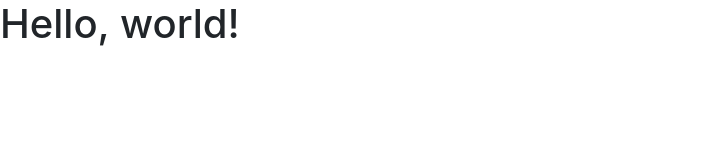
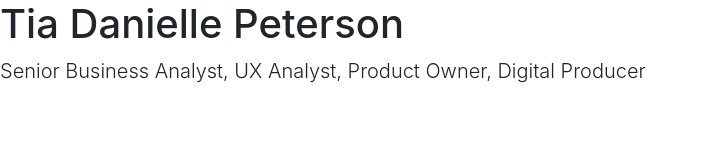
Before and after one commit to tdpeterson1980/testsite, a plain HTML site: page index.html in a window 1280 px wide. Shown: the whole page, without its empty margins (0-705 px from the left). Drawn offline with nearby package versions, Linux system fonts and the light colour scheme.

Commit message:
Update index.html

```diff
--- a/index.html
+++ b/index.html
@@ -8,10 +8,12 @@
     <!-- Bootstrap CSS -->
     <link rel="stylesheet" href="https://stackpath.bootstrapcdn.com/bootstrap/4.4.1/css/bootstrap.min.css" integrity="sha384-Vkoo8x4CGsO3+Hhxv8T/Q5PaXtkKtu6ug5TOeNV6gBiFeWPGFN9MuhOf23Q9Ifjh" crossorigin="anonymous">
 
-    <title>Hello, world!</title>
+    <title>Tia Danielle Peterson</title>
   </head>
   <body>
-    <h1>Hello, world!</h1>
+    <h1>Tia Danielle Peterson</h1>
+    <p class="lead">Senior Business Analyst, UX Analyst,
+      Product Owner, Digital Producer</p>
 
     <!-- Optional JavaScript -->
     <!-- jQuery first, then Popper.js, then Bootstrap JS -->
```
